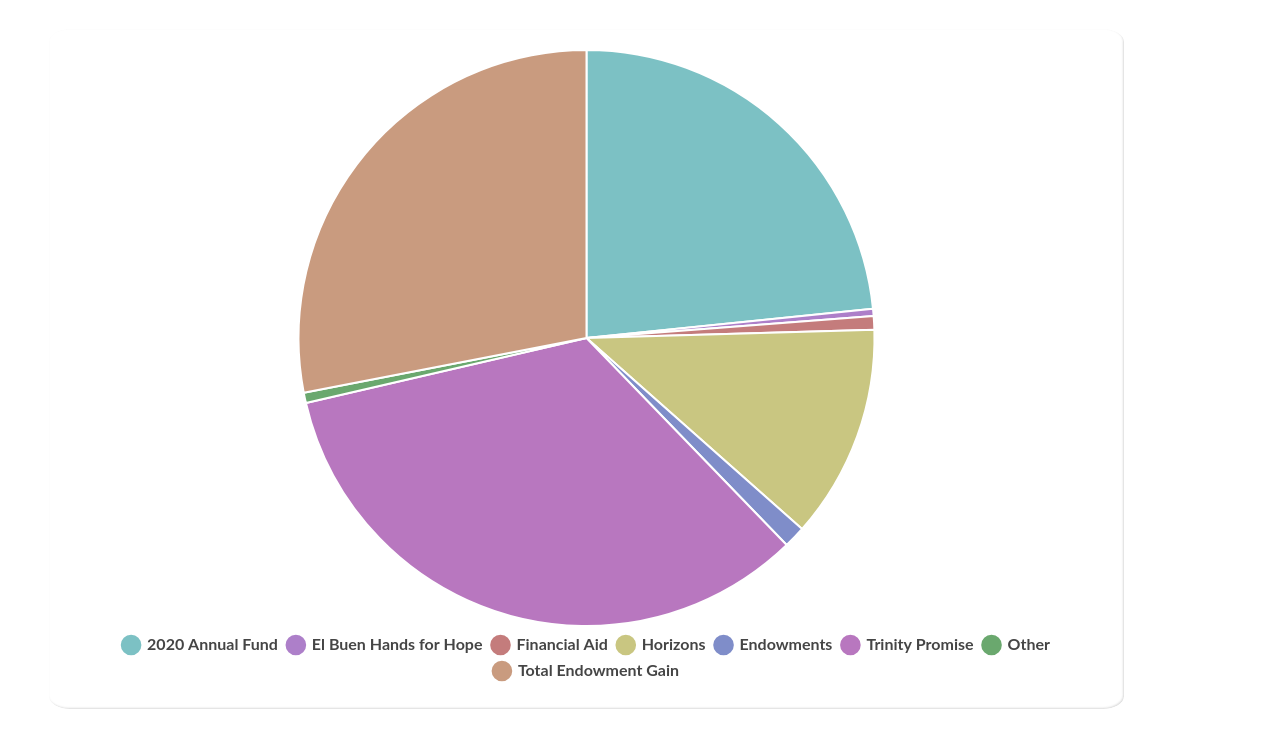
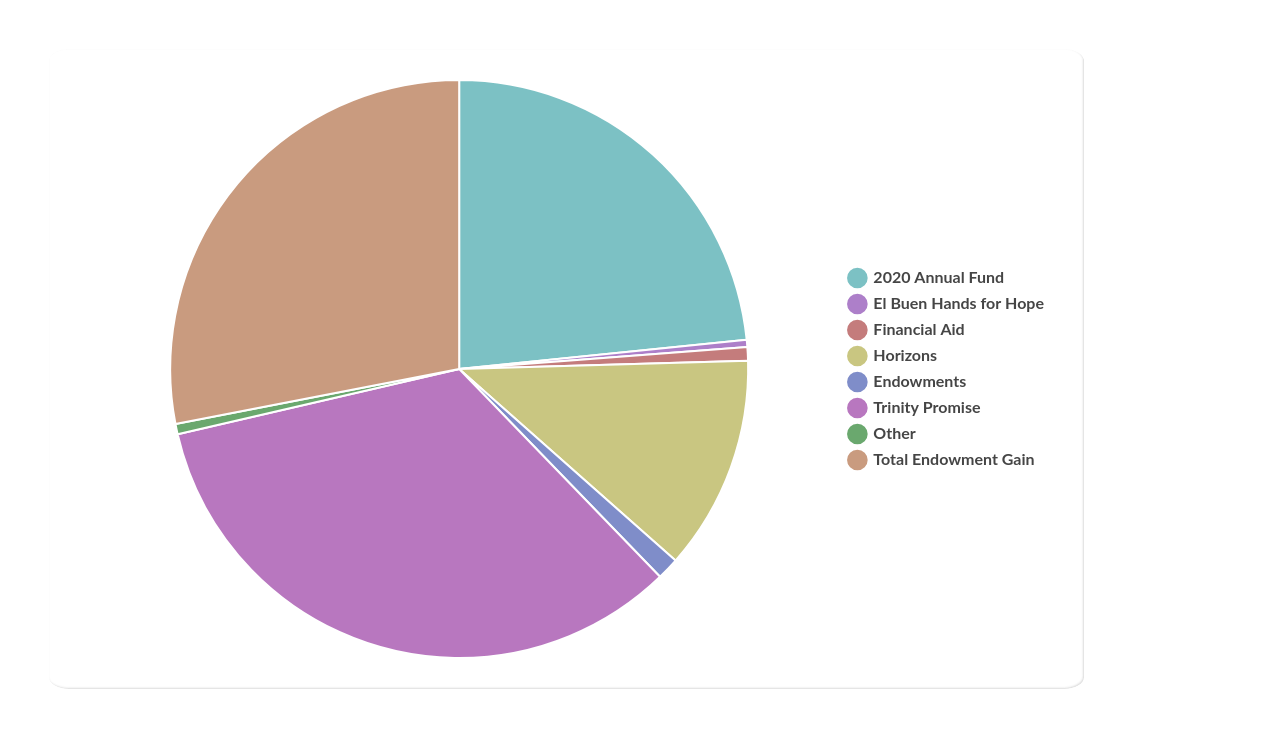
Before and after one commit to Kevy9099/JqueryGraphs, a plain HTML site: page SquareSpace-Debug/FinancialCharts/campaign.html in a window 1280 px wide. Drawn offline with nearby package versions, Linux system fonts and the light colour scheme.

Commit message:
tweak all charts to have padding, animation control and legends on right.

```diff
--- a/PrototypeCharts/js/annual.js
+++ b/PrototypeCharts/js/annual.js
@@ -69,6 +69,7 @@ function doubleBarChart1() {
             plugins: {
                 legend: {
                     display: false,
+
                 },
                 tooltip: {
                     displayColors: false,
--- a/SquareSpace-Debug/FinancialCharts/campaign.html
+++ b/SquareSpace-Debug/FinancialCharts/campaign.html
@@ -2,7 +2,6 @@
   <style>
     .chart-wrapper {
       width: calc(100% - 20px);
-      height: 100%;
       padding: 20px;
       line-height: 400px;
       font-family: Lato, Helvetica-Neue, monospace;
@@ -23,8 +22,7 @@
     .chart-item {
       width: calc(80% + 40px);
       height: calc(600px + 40px);
-      margin: 0 0 20px 20px;
-      padding: 20px;
+      margin: 20px;
       background-color: rgba(256, 256, 256, 0.1);
       border: solid 1px white;
       border-radius: 2%;
@@ -90,6 +88,8 @@
     // Fonts
     let chartPrimaryFont = ["Lato, Helvetica-Neue, monospace"];
 
+    let chartAnimationDuration = 2000;
+
     let chartCampaignDonors = [
       "2020 Annual Fund",
       "El Buen Hands for Hope",
@@ -127,40 +127,14 @@
       legend.chart.update();
     }
 
-
-    //////////////////////////////* Animation *//////////////////////
-    // IntersectionObserver
-    let options = {
-      root: null,
-      rootMargin: "0px 0px 0px 0px",
-      threshold: 1.0,
-    };
-
-    let observer = new IntersectionObserver(callback, options);
-
-    function callback(entries, observer) {
-      entries.forEach((entry) => {
-        if (entry.isIntersecting === true) {
-          $("#campaignPieChart").parent().addClass("chart-shake");
-        } else {
-          $("#campaignPieChart").parent().removeClass("chart-shake");
-        }
-      });
-    }
-
-    let target = document.querySelectorAll(".chart-animation");
-    target.forEach((item) => {
-      if (item) {
-        observer.observe(item);
-      }
-    });
-
     //////////////////////* Pie Charts *////////////////////////////
     function campaignPieChart() {
       let ctx = $("#campaignPieChart")[0].getContext("2d");
       let label = chartCampaignDonors;
       let data1 = chartCampaignAmount;
       let data = {
+        responsive: true,
+        maintainAspectRatio: false,
         labels: label,
         datasets: [
           {
@@ -178,12 +152,15 @@
         type: "pie",
         data: data,
         options: {
+          layout: {
+            padding: 30
+          },
           responsive: true,
           maintainAspectRatio: false,
           plugins: {
             legend: {
               display: true,
-              position: "bottom",
+              position: "right",
               onHover: chartHandleHover,
               onLeave: chartHandleLeave,
               labels: {
@@ -210,6 +187,9 @@
               yAlign: "bottom",
             },
           },
+          animation: {
+            duration: chartAnimationDuration,
+          },
         },
       };
 
@@ -221,10 +201,9 @@
         entries.forEach((entry) => {
           if (entry.isIntersecting === true) {
             $("#campaignPieChart").parent().addClass("chart-shake");
-            if (chart) {
-              chart.destroy();
+            if (!chart) {
+              chart = new Chart(ctx, config);
             }
-            chart = new Chart(ctx, config);
           } else {
             $("#campaignPieChart").parent().removeClass("chart-shake");
           }
```
Also changed, not shown: SquareSpace-Debug/FinancialCharts/endowment.html (+11 -4 lines), SquareSpace-Debug/FinancialCharts/expenses.html (+12 -6 lines), SquareSpace-Debug/FinancialCharts/revenues.html (+15 -9 lines), SquareSpace-Debug/annual-bar1.html (+11 -7 lines), SquareSpace-Debug/annual-bar2.html (+8 -6 lines), SquareSpace-Debug/chapters-polar.html (+9 -5 lines), SquareSpace-Debug/horizon-double-line.html (+13 -20 lines), SquareSpace-Debug/horizon-pie.html (+3 -0 lines).
